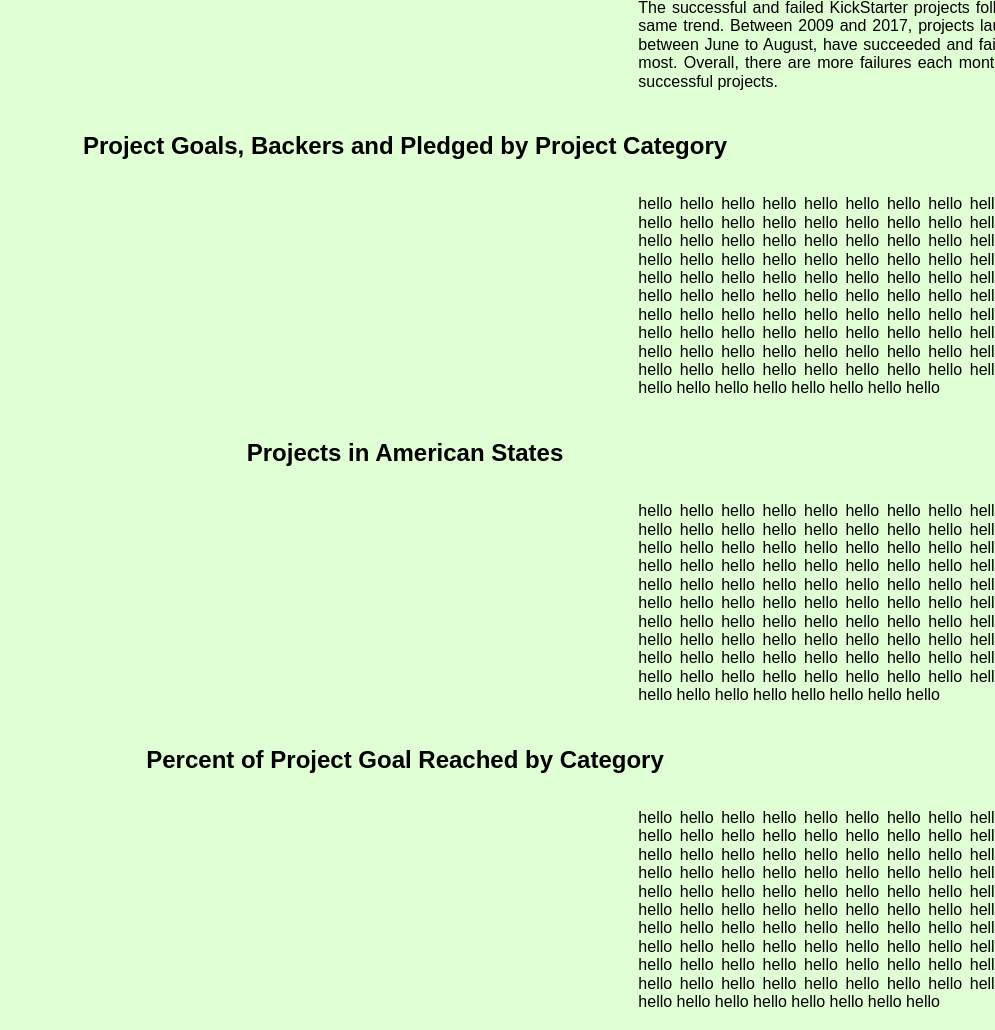
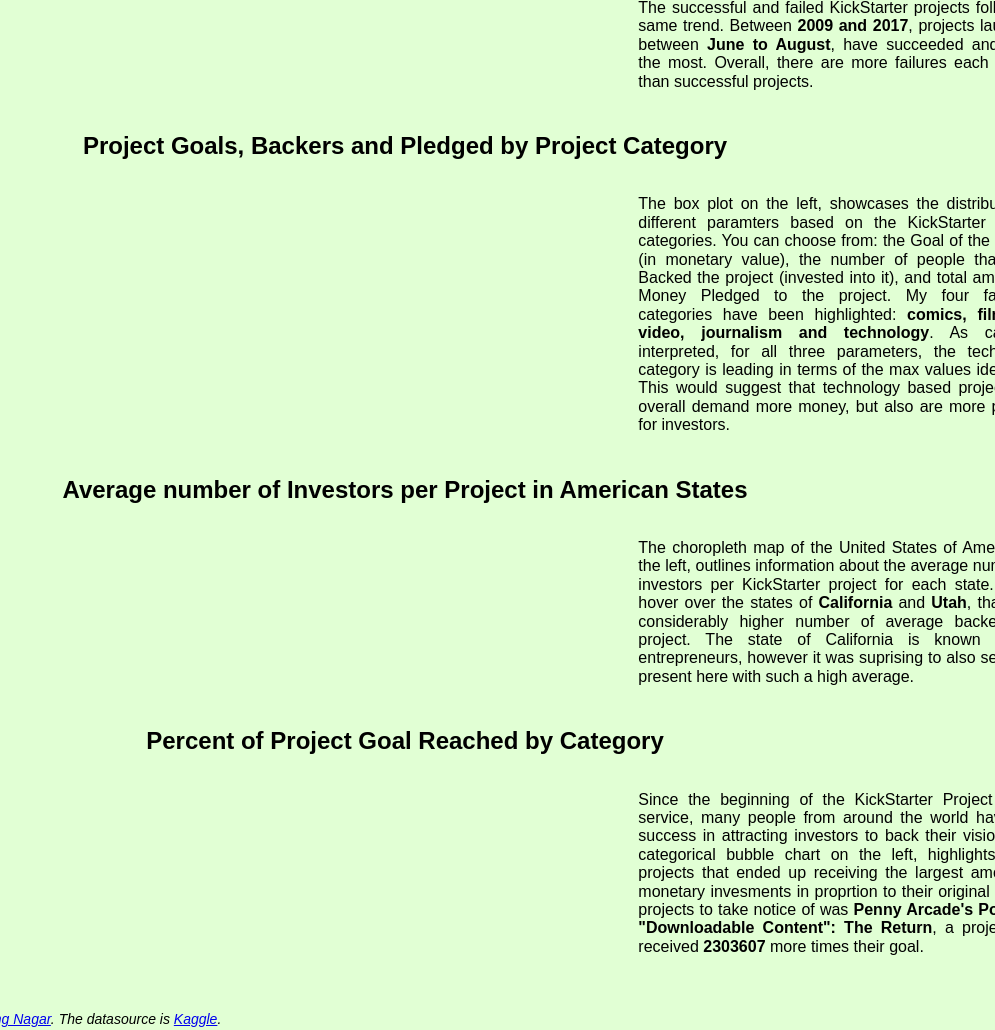
Before and after one commit to Avyav/FIT3179-1, a plain HTML site: page Assignment2/index.html in a window 1280 px wide. Shown: the part 591-1621 px from the top of the page, without its empty margins (285-1280 px from the left). Drawn offline with nearby package versions, Linux system fonts and the light colour scheme; a script that the page names is missing.

Commit message:
improving page

```diff
--- a/Assignment2/index.html
+++ b/Assignment2/index.html
@@ -117,11 +117,11 @@
             </div>
             <div class="pure-u-1-3">
                 <div class="description description-right">
-                    <p> When focusing on the countries to the left, we can see that four out of the five countries have
+                    <p> When focusing on the countries to the left, we can see that <b>four out of the five</b> countries have
                         had the average project funding goal
                         increase significantly. On the other hand, the average project goal for United States has
-                        actually decreased from 2014 to 2017.
-                        Nonetheless, it is important to note, the average project goal is still much higher for Unitef
+                        actually decreased from <b>2014 to 2017</b>.
+                        Nonetheless, it is important to note, the average project goal is still much higher for United
                         States as compared to New Zealand and
                         United Kingdom.
                     </p>
@@ -144,8 +144,8 @@
                         its monetary goal. Firstly, the line chart on the left indicates, that overall, the number of
                         suspended projects isn't impacted
                         by the launch month. The successful and failed KickStarter projects follow the same trend.
-                        Between 2009 and 2017,
-                        projects launched between June to August, have succeeded and failed the most. Overall, there are
+                        Between <b>2009 and 2017</b>,
+                        projects launched between <b>June to August</b>, have succeeded and failed the most. Overall, there are
                         more failures each month, than
                         successful projects.
                     </p>
@@ -163,18 +163,12 @@
             </div>
             <div class="pure-u-1-3">
                 <div class="description description-right">
-                    <p> hello hello hello hello hello hello hello hello hello hello hello hello hello hello hello hello
-                        hello hello
-                        hello hello hello hello hello hello hello hello hello hello hello hello hello hello hello hello
-                        hello hello
-                        hello hello hello hello hello hello hello hello hello hello hello hello hello hello hello hello
-                        hello hello
-                        hello hello hello hello hello hello hello hello hello hello hello hello hello hello hello hello
-                        hello hello
-                        hello hello hello hello hello hello hello hello hello hello hello hello hello hello hello hello
-                        hello hello
-                        hello hello hello hello hello hello hello hello hello hello hello hello hello hello hello hello
-                        hello hello
+                    <p> The box plot on the left, showcases the distribution of different paramters based on the KickStarter project categories. You can
+                        choose from: the Goal of the Project (in monetary value), the number of people that have Backed the project (invested into it),
+                        and total amount of Money Pledged to the project. My four favourite categories have been highlighted: <b>comics, film and video,
+                            journalism and technology</b>. As can be interpreted, for all three parameters, the technology category is leading in terms of the
+                        max values identified. This would suggest that technology based projects are overall demand more money, but also are more
+                        popular for investors.
                     </p>
                 </div>
             </div>
@@ -184,25 +178,17 @@
 
 
         <!-- pure grid group -->
-        <h2>Projects in American States</h2>
+        <h2>Average number of Investors per Project in American States</h2>
         <div class="pure-g">
             <div class="pure-u-2-3">
                 <div id="vis5" class="vis-container"></div>
             </div>
             <div class="pure-u-1-3">
                 <div class="description description-right">
-                    <p> hello hello hello hello hello hello hello hello hello hello hello hello hello hello hello hello
-                        hello hello
-                        hello hello hello hello hello hello hello hello hello hello hello hello hello hello hello hello
-                        hello hello
-                        hello hello hello hello hello hello hello hello hello hello hello hello hello hello hello hello
-                        hello hello
-                        hello hello hello hello hello hello hello hello hello hello hello hello hello hello hello hello
-                        hello hello
-                        hello hello hello hello hello hello hello hello hello hello hello hello hello hello hello hello
-                        hello hello
-                        hello hello hello hello hello hello hello hello hello hello hello hello hello hello hello hello
-                        hello hello
+                    <p>The choropleth map of the United States of America on the left, outlines information about the average number of investors per
+                        KickStarter project for each state. If you hover over the states of <b>California</b> and <b>Utah</b>, that have considerably higher
+                        number of average backers per project. The state of California is known for its entrepreneurs, however it was suprising to also
+                        see Utah present here with such a high average.
                     </p>
                 </div>
             </div>
@@ -219,18 +205,10 @@
             </div>
             <div class="pure-u-1-3">
                 <div class="description description-right">
-                    <p> hello hello hello hello hello hello hello hello hello hello hello hello hello hello hello hello
-                        hello hello
-                        hello hello hello hello hello hello hello hello hello hello hello hello hello hello hello hello
-                        hello hello
-                        hello hello hello hello hello hello hello hello hello hello hello hello hello hello hello hello
-                        hello hello
-                        hello hello hello hello hello hello hello hello hello hello hello hello hello hello hello hello
-                        hello hello
-                        hello hello hello hello hello hello hello hello hello hello hello hello hello hello hello hello
-                        hello hello
-                        hello hello hello hello hello hello hello hello hello hello hello hello hello hello hello hello
-                        hello hello
+                    <p> Since the beginning of the KickStarter Project online service, many people from around the world have add success in attracting
+                        investors to back their vision. This categorical bubble chart on the left, highlights those projects that ended up receiving
+                        the largest amount of monetary invesments in proprtion to their original goal. A projects to take notice of was
+                        <b>Penny Arcade's Podcast, "Downloadable Content": The Return</b>, a project that received <b>2303607</b> more times their goal.
                     </p>
                 </div>
             </div>
```
